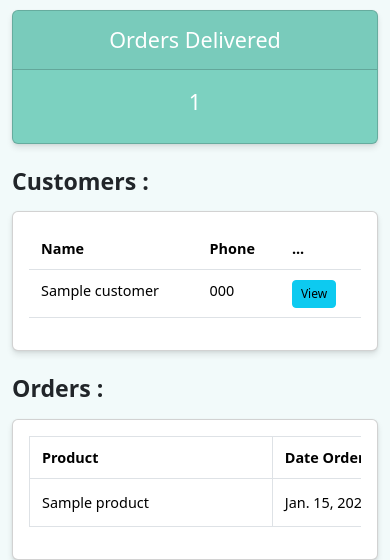
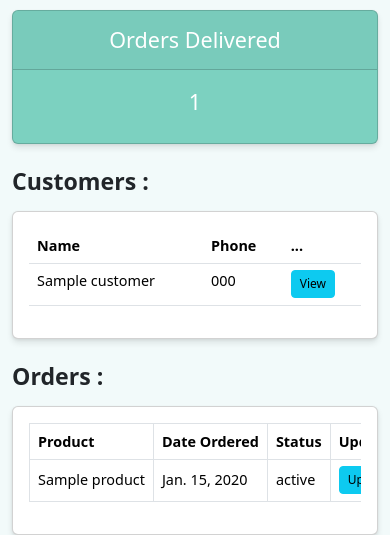
Before and after one commit to athikapriya/django-CRM, a Django app: template base/templates/base/homepage.html in a window 390 px wide. Shown: the part 404-964 px from the top of the page. After the commit the page ends 939 px from the top, so only its background shows below. Run offline with Django 3.2, Linux system fonts and the light colour scheme; the template is opened without the code that fills it: most values are stand-ins (such as "Sample title", 1, 10 or a date in 2020); some libraries are stand-ins or nearby versions.

Commit message:
block css for homepage added and responsiveness fixed

```diff
--- a/base/templates/base/homepage.html
+++ b/base/templates/base/homepage.html
@@ -1,4 +1,19 @@
 {% extends 'base/main.html' %}
+
+{% block css %}
+<style>
+    .table-nowrap th,
+    .table-nowrap td {
+        white-space: nowrap;
+    }
+
+    .table td,
+    .table th {
+        padding:  0.4rem 0.5rem;
+        font-size: 0.9rem;
+    }
+</style>
+{% endblock %}
 
 {% block content %}
 {% include 'base/status.html' %}
--- a/static/css/style.css
+++ b/static/css/style.css
@@ -26,16 +26,6 @@ html{
 .card{
     box-shadow: 0 4px 6px rgba(0, 0, 0, 0.09), 0 1px 3px rgba(0, 0, 0, 0.07);;
 }
-
-.table-responsive table {
-    min-width: 900px;
-}
-
-.table-nowrap th,
-.table-nowrap td {
-    white-space: nowrap;
-}
-
 
 /* reset code and common code ends here */
 
```
